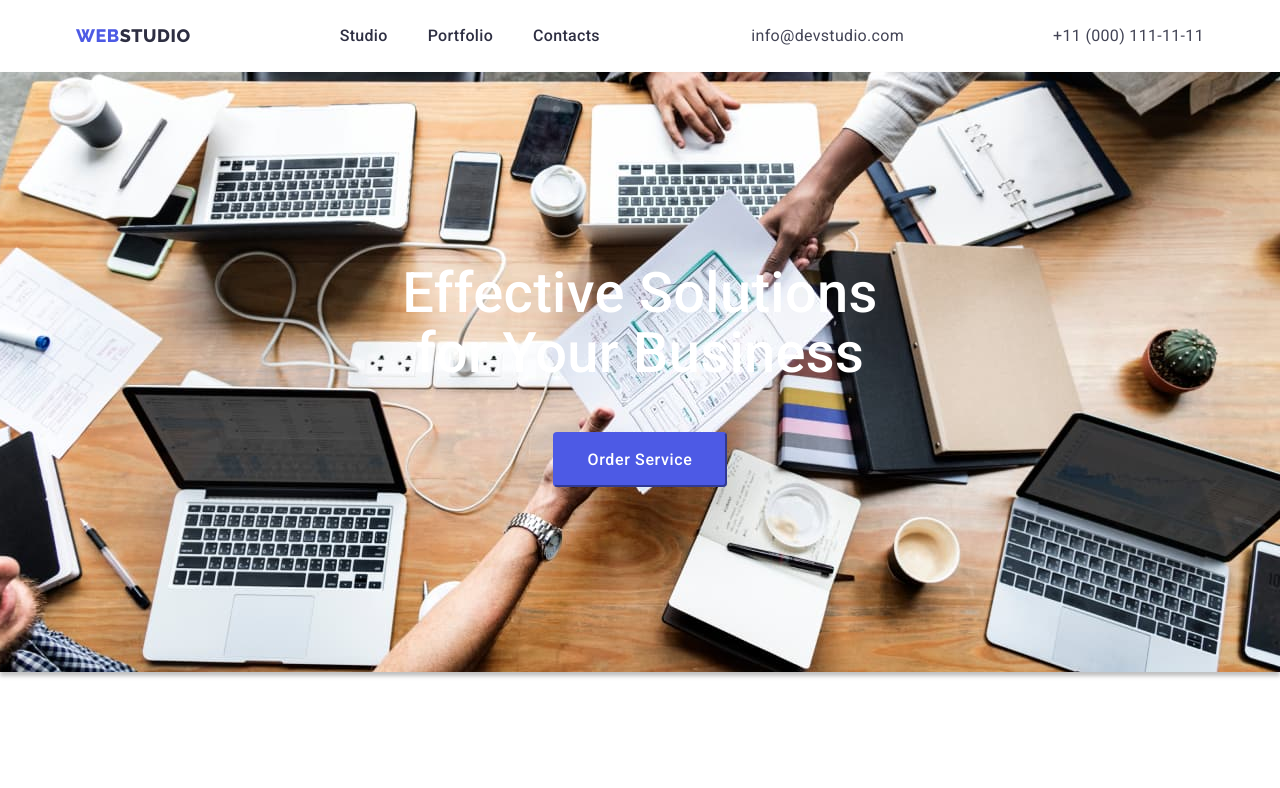
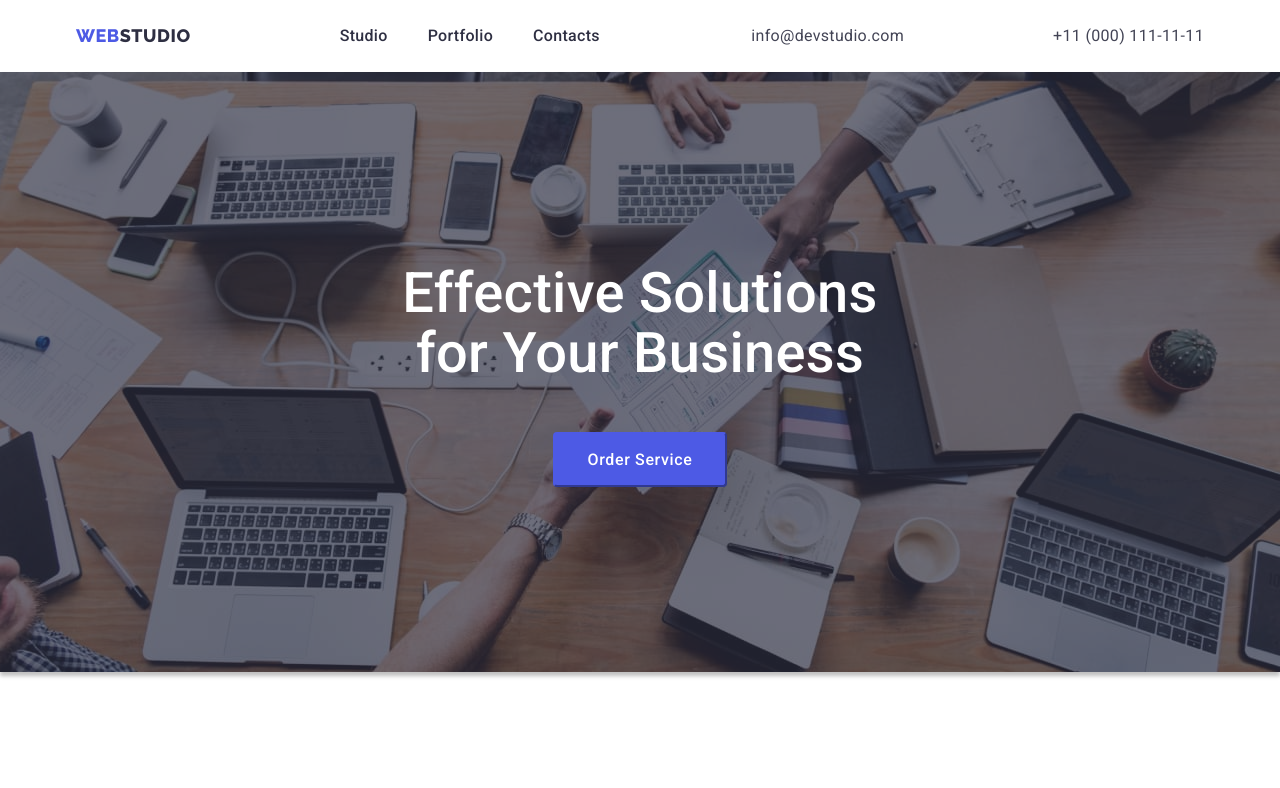
Before and after one commit to StIgorek/goit-markup-hw-04-1, a plain HTML site: page index.html in a window 1280 px wide. Shown: the top 788 px of the page. Drawn offline with nearby package versions, Linux system fonts and the light colour scheme.

Commit message:
hero corect

```diff
--- a/css/styles.css
+++ b/css/styles.css
@@ -142,7 +142,7 @@
   padding-top: 192px;
 
   background-image:
-    url(../image/png/Dark-bg.png), url("../image/header-bgi.jpg");
+    url(../image/dark-bg.png), url("../image/header-bgi.jpg");
     max-width: 1440px;
     height: 600px;
     margin-left: auto;
```
Also changed, not shown: image/dark-bg.png (added). Lines whose indentation alone changed are shown as unchanged.
